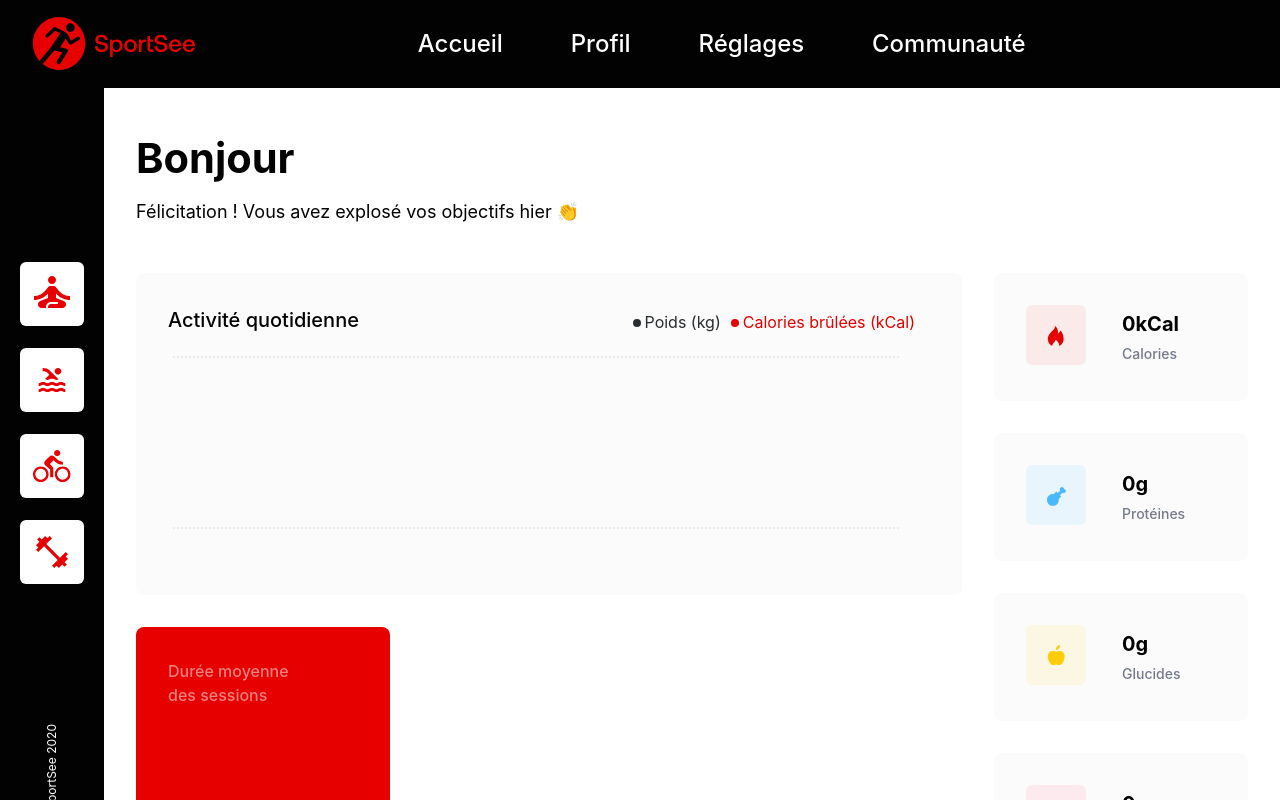
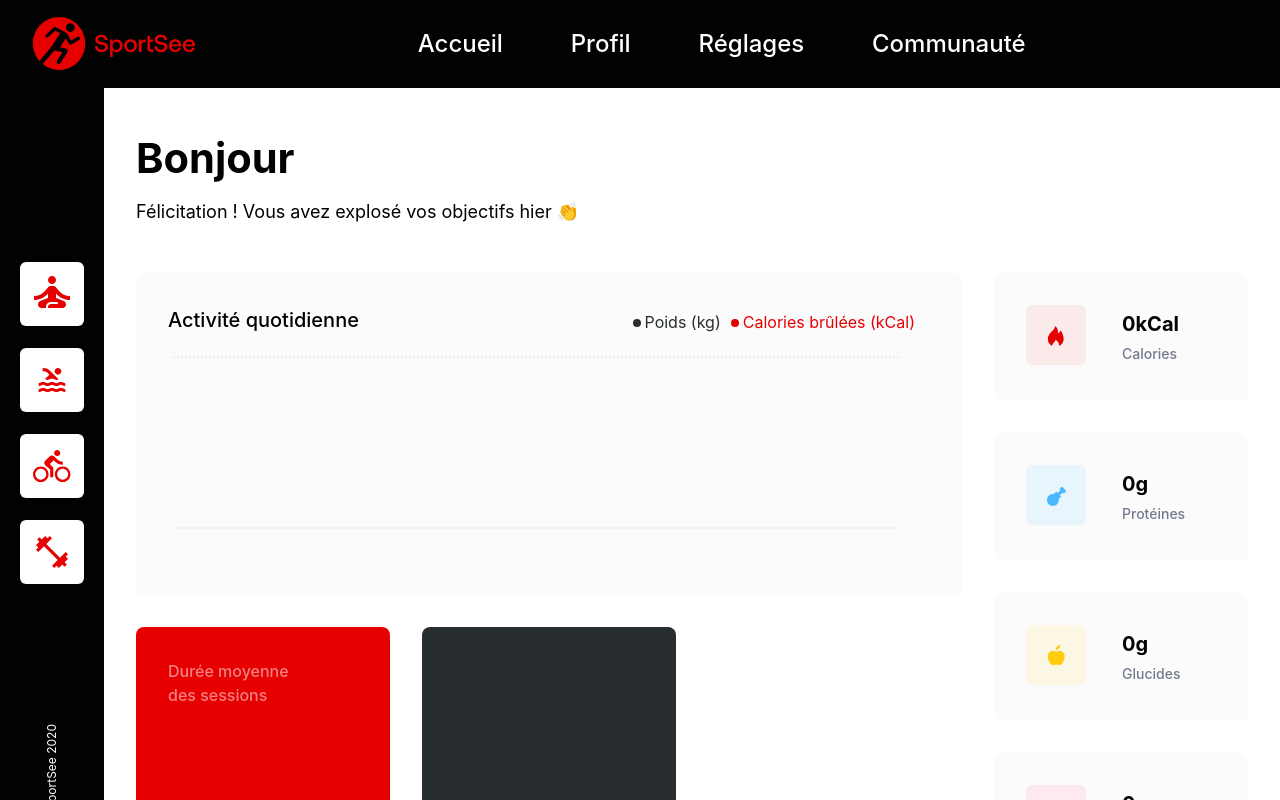
Before and after one commit to vatr84/P12_SportSee, a React (Vite) app: page /user/1 in a window 1280 px wide. Built offline with nearby package versions, Linux system fonts and the light colour scheme.

Commit message:
RadarChart type activité

```diff
--- /dev/null
+++ b/src/components/charts/Performances/Performances.css
@@ -0,0 +1,28 @@
+.performance {
+    position: relative;
+    background-color: #282d30;
+    border-radius: var(--radius-small);
+    aspect-ratio: 1 / 1;
+}
+
+.performance h2 {
+    position: absolute;
+
+    top: var(--spacing-medium);
+    left: var(--spacing-medium);
+
+    max-width: 152px;
+
+    margin: 0;
+    font-size: 1rem;
+    font-weight: 500;
+    color: var(--color-neutral-0);
+    opacity: 0.5;
+}
+
+@media (min-width: 75rem) {
+    .performance h2 {
+        top: var(--spacing-large);
+        left: var(--spacing-large);
+    }
+}
--- /dev/null
+++ b/src/components/charts/Performances/Performances.jsx
@@ -0,0 +1,103 @@
+import { getUserData } from '../../../api/getUserData'
+import PropTypes from 'prop-types'
+import { useEffect, useState } from 'react'
+import {
+    PolarAngleAxis,
+    PolarGrid,
+    PolarRadiusAxis,
+    Radar,
+    RadarChart,
+    ResponsiveContainer,
+} from 'recharts'
+import './Performances.css'
+
+/**
+ * Rend le composant Performances.
+ *
+ * @component
+ * @param {Object} props - Les props du composant.
+ * @param {number} [props.userId=0] - L'ID de l'utilisateur.
+ * @returns {JSX.Element} Le composant Performances rendu.
+ */
+export default function Performances({ userId = 0 }) {
+    const [userPerformances, setUserPerformances] = useState([])
+
+    useEffect(() => {
+        const fetchData = async () => {
+            try {
+                const data = await getUserData(userId)
+                setUserPerformances(data.userPerformance)
+            } catch (error) {
+                console.error('Failed to fetch user performances:', error)
+            }
+        }
+        fetchData()
+    }, [userId])
+
+    let transformedAndSortedData = []
+
+    if (userPerformances && userPerformances.kindValue) {
+        const order = {
+            Intensité: 1,
+            Vitesse: 2,
+            Force: 3,
+            Endurance: 4,
+            Energie: 5,
+            Cardio: 6,
+        }
+
+        const data = userPerformances.kindValue
+
+        transformedAndSortedData = data
+            .map((item) => ({
+                kind: Object.keys(order)[item.kind - 1],
+                value: item.value,
+            }))
+            .sort((a, b) => order[a.kind] - order[b.kind])
+    }
+
+    return (
+        <section className="performance">
+            <h2 className="sr-only">Performances</h2>
+
+            <ResponsiveContainer width="100%" height="100%">
+                <RadarChart
+                    data={transformedAndSortedData}
+                    cx="50%"
+                    cy="50%"
+                    outerRadius="65%"
+                >
+                    <PolarGrid gridType="hexagon" radialLines={false} />
+                    <PolarRadiusAxis
+                        tick={false}
+                        axisLine={false}
+                        tickCount={6}
+                    />
+                    <PolarAngleAxis
+                        dataKey="kind"
+                        tickSize={10}
+                        startAngle={60}
+                        tick={{
+                            fill: 'white',
+                            fontSize: '0.65rem',
+                            fontWeight: 500,
+                            y: 200,
+                        }}
+                    />
+                    <Radar
+                        name="Mike"
+                        dataKey="value"
+                        stroke="rgba(255, 1, 1, 0.7)"
+                        fill="rgba(255, 1, 1, 0.7)"
+                        fillOpacity={0.6}
+                    />
+                </RadarChart>
+            </ResponsiveContainer>
+        </section>
+    )
+}
+
+// Définition des PropTypes
+Performances.propTypes = {
+    userId: PropTypes.number,
+}
--- a/src/pages/Profile.jsx
+++ b/src/pages/Profile.jsx
@@ -4,6 +4,7 @@ import Loader from '../components/Loader/Loader'
 import KeyDatas from '../components/charts/Keydatas/KeyDatas'
 import Activity from '../components/charts/Activity/Activity'
 import AverageSessions from '../components/charts/AverageSessions/AverageSessions'
+import Performances from '../components/charts/Performances/Performances'
 
 import { useEffect, useState } from 'react'
 import { Navigate, useParams } from 'react-router'
@@ -51,7 +52,7 @@ export default function Profile() {
                 <Activity userId={Number(id)} />
                 <KeyDatas userId={Number(id)} />
                 <AverageSessions userId={Number(id)} />
-
+                <Performances userId={Number(id)} />
             </div>
         </main>
     )
```
